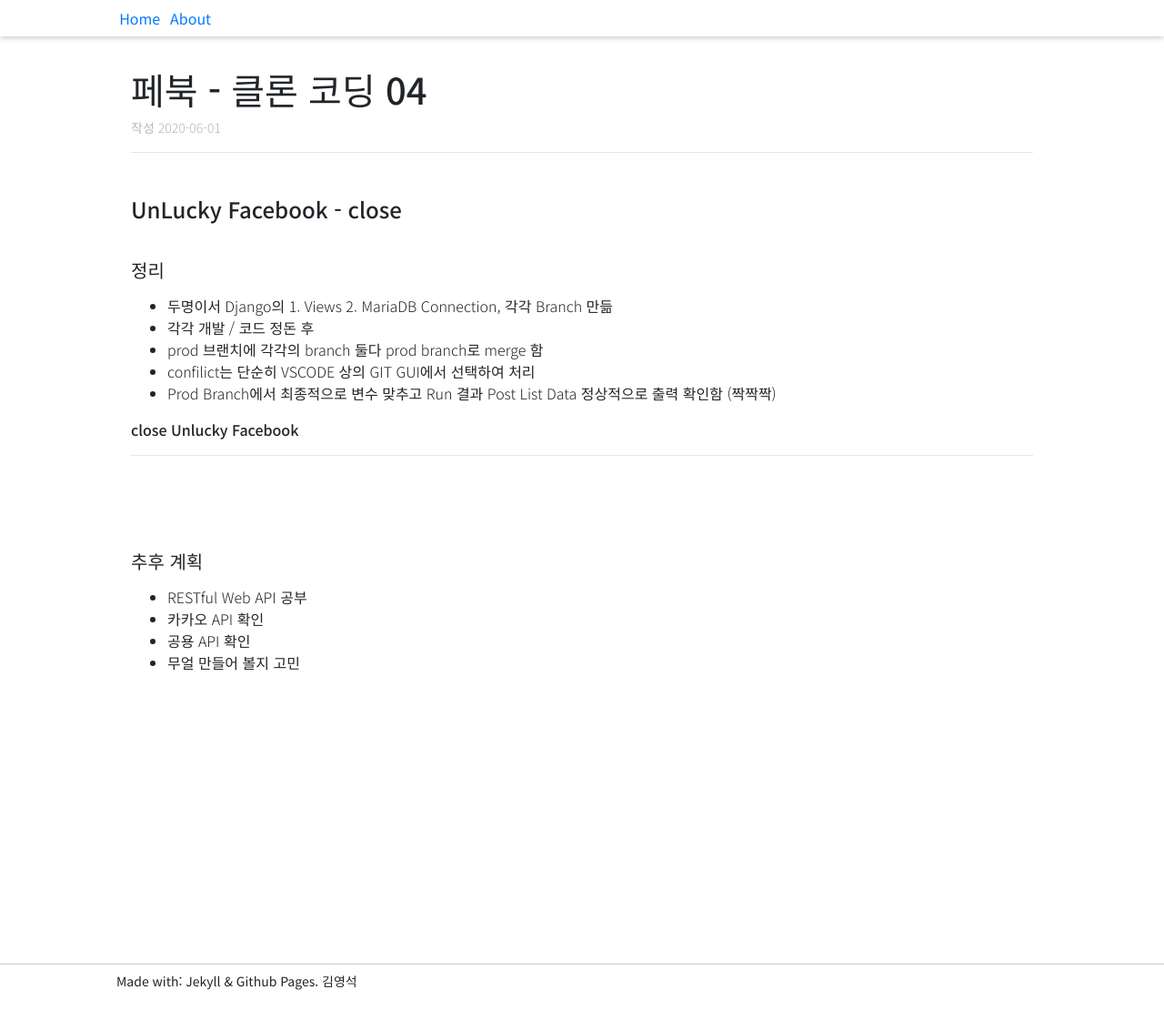
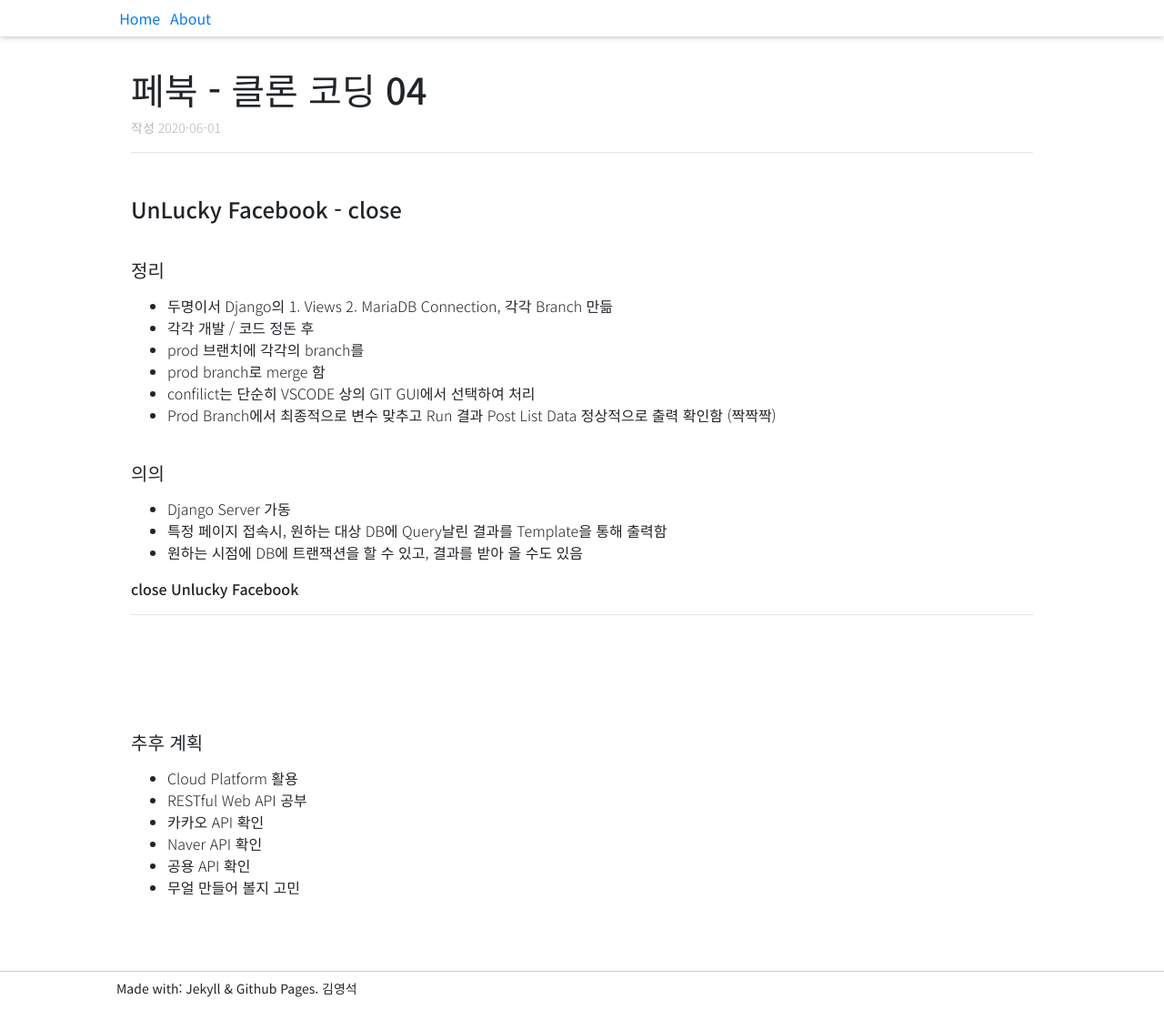
Before and after one commit to waonta/wati2.github.io, a Jekyll site: the page built from _posts/2020-06-01-ufb04.md, in a window 1280 px wide and 1121 px high. Shown: the whole window at 91% size. Built offline with Jekyll 4.4.1, drawn with Linux system fonts in a browser that asks for light colours; some web fonts are replaced.

Commit message:
edit post

```diff
--- a/_posts/2020-06-01-ufb04.md
+++ b/_posts/2020-06-01-ufb04.md
@@ -9,9 +9,16 @@ date: 2020-06-01
 ##### 정리
 - 두명이서 Django의 1. Views  2. MariaDB Connection, 각각 Branch 만듦
 - 각각 개발 / 코드 정돈 후
-- prod 브랜치에 각각의 branch 둘다 prod branch로 merge 함
+- prod 브랜치에 각각의 branch를
+- prod branch로 merge 함
 - confilict는 단순히 VSCODE 상의 GIT GUI에서 선택하여 처리
 - Prod Branch에서 최종적으로 변수 맞추고 Run 결과 Post List Data 정상적으로 출력 확인함 (짝짝짝)
+
+##### 의의
+- Django Server 가동
+- 특정 페이지 접속시, 원하는 대상 DB에 Query날린 결과를 Template을 통해 출력함
+- 원하는 시점에 DB에 트랜잭션을 할 수 있고, 결과를 받아 올 수도 있음
+
 
 **close Unlucky Facebook**
 
@@ -19,9 +26,12 @@ date: 2020-06-01
 
 <br>
 <br>
+<br>
 
 ##### 추후 계획
+- Cloud Platform 활용
 - RESTful Web API 공부
 - 카카오 API 확인
+- Naver API 확인
 - 공용 API 확인
 - 무얼 만들어 볼지 고민
```
